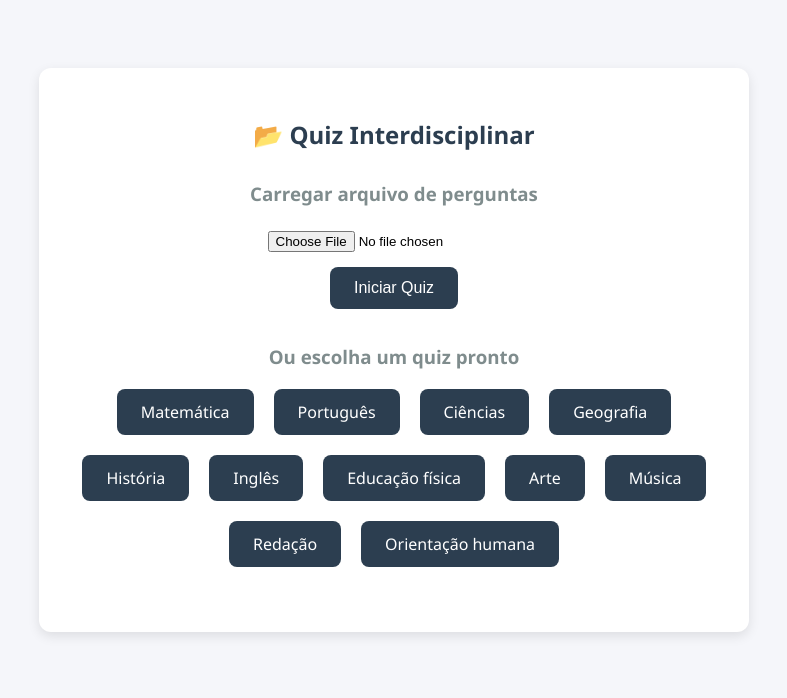
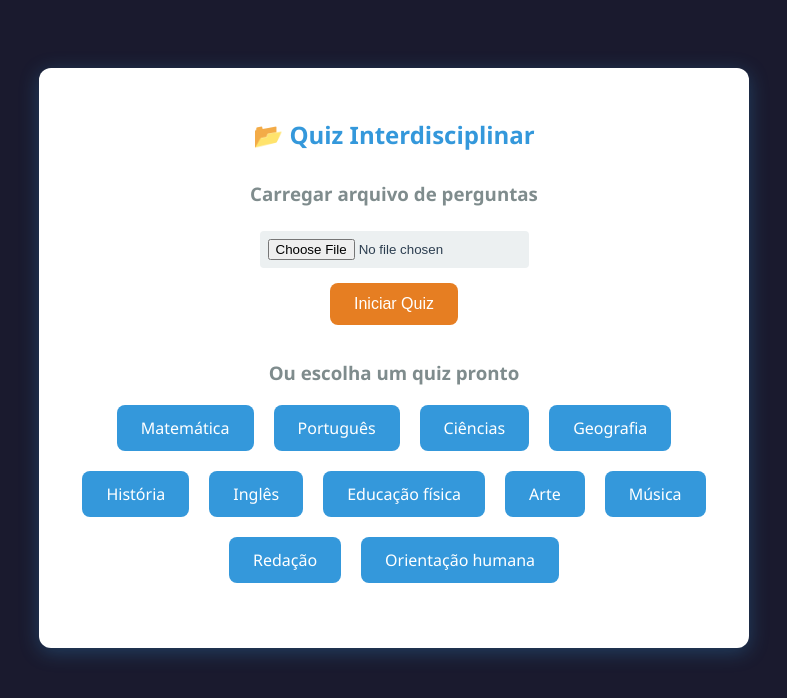
Before and after one commit to carloseduardonasgarcia-max/quizt-es, a Flask app: page / in a window 1280 px wide. Shown: the top 698 px of the page, without its empty margins (246-1033 px from the left). Run offline with Flask 3, Linux system fonts and the light colour scheme; parts of the project's set-up code (start-up, migrations or seed data) failed here and were passed over.

Commit message:
Update index.html

```diff
--- a/templates/index.html
+++ b/templates/index.html
@@ -4,16 +4,70 @@
     <meta charset="UTF-8">
     <title>Quiz - Escolha</title>
     <style>
-        body { font-family: 'Segoe UI', sans-serif; background: #f5f6fa; text-align: center; padding-top: 60px; }
-        .container { max-width: 650px; margin: auto; background: white; padding: 30px; border-radius: 12px; box-shadow: 0 4px 12px rgba(0,0,0,0.1); }
-        h2 { color: #2c3e50; }
-        .secao { margin: 30px 0; }
-        .secao h3 { color: #7f8c8d; margin-bottom: 15px; }
-        form { display: inline-block; }
-        input[type=file] { margin: 10px 0; }
-        button, .btn-padrao { background: #2c3e50; color: white; border: none; padding: 12px 24px; border-radius: 8px; cursor: pointer; font-size: 16px; text-decoration: none; display: inline-block; margin: 5px; }
-        button:hover, .btn-padrao:hover { background: #3498db; }
-        .botoes-padrao { display: flex; flex-wrap: wrap; justify-content: center; gap: 10px; }
+        body {
+            font-family: 'Segoe UI', sans-serif;
+            background: #1a1a2e;  /* fundo escuro */
+            color: #ffffff;
+            text-align: center;
+            padding-top: 60px;
+        }
+        .container {
+            max-width: 650px;
+            margin: auto;
+            background: #ffffff;
+            padding: 30px;
+            border-radius: 12px;
+            box-shadow: 0 4px 20px rgba(52, 152, 219, 0.3);
+            color: #2c3e50;
+        }
+        h2 {
+            color: #3498db;
+        }
+        .secao {
+            margin: 30px 0;
+        }
+        .secao h3 {
+            color: #7f8c8d;
+            margin-bottom: 15px;
+        }
+        form {
+            display: inline-block;
+        }
+        input[type=file] {
+            margin: 10px 0;
+            background: #ecf0f1;
+            border: none;
+            padding: 8px;
+            border-radius: 4px;
+        }
+        button, .btn-padrao {
+            background: #e67e22;
+            color: white;
+            border: none;
+            padding: 12px 24px;
+            border-radius: 8px;
+            cursor: pointer;
+            font-size: 16px;
+            text-decoration: none;
+            display: inline-block;
+            margin: 5px;
+            transition: background 0.3s;
+        }
+        button:hover, .btn-padrao:hover {
+            background: #d35400;
+        }
+        .botoes-padrao {
+            display: flex;
+            flex-wrap: wrap;
+            justify-content: center;
+            gap: 10px;
+        }
+        .btn-padrao {
+            background: #3498db;
+        }
+        .btn-padrao:hover {
+            background: #2980b9;
+        }
     </style>
 </head>
 <body>
```
